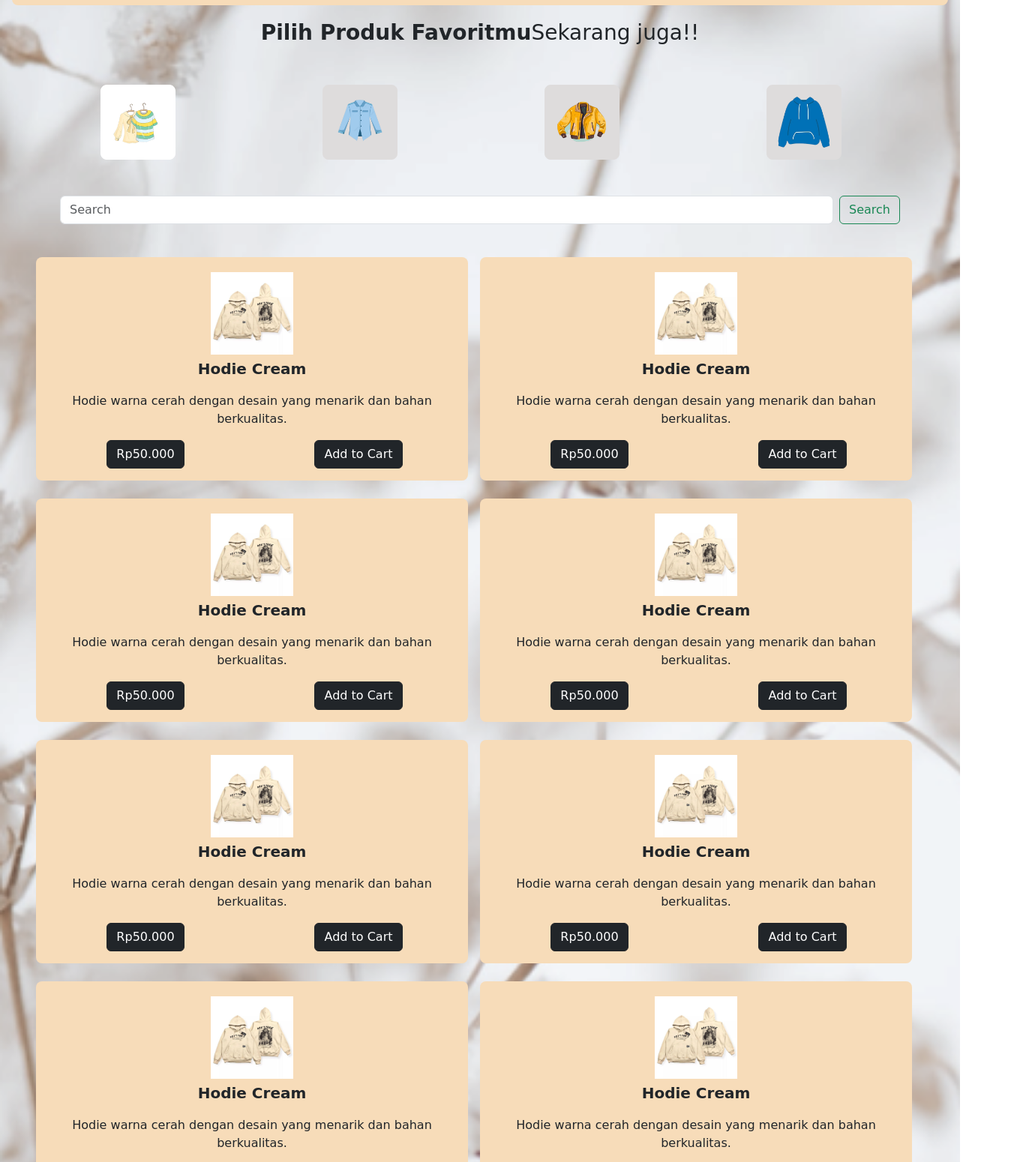
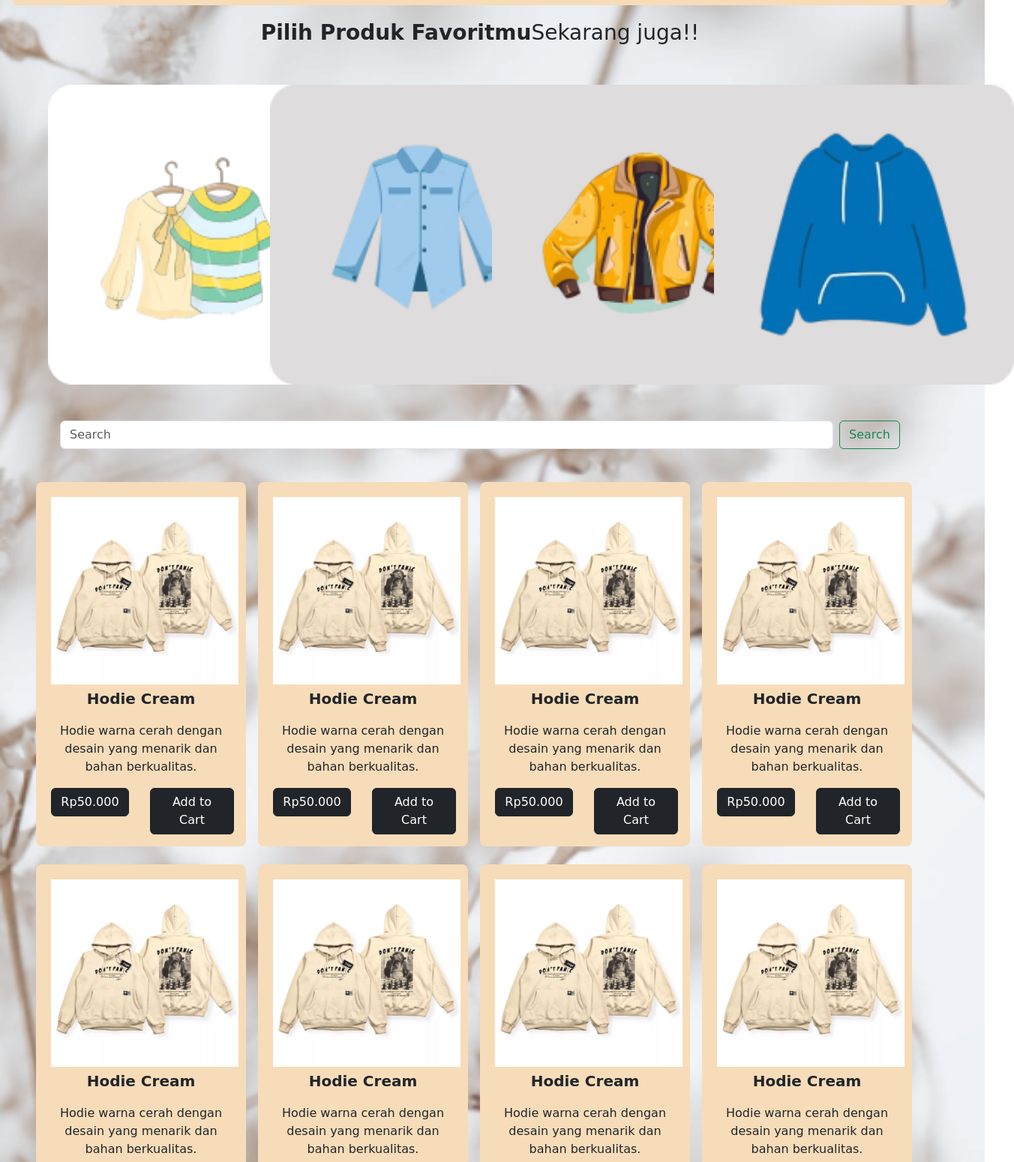
Before and after one commit to AfifahHasnaaaa/Fashion, a plain HTML site: page shop.html in a window 1280 px wide. Shown: the part 97-1647 px from the top of the page at 75% size, 1352 px wide, since content can reach past the window. Drawn offline with nearby package versions, Linux system fonts and the light colour scheme.

Commit message:
Update shop.html

```diff
--- a/shop.html
+++ b/shop.html
@@ -6,53 +6,13 @@
     <title>Shop.MyFashion</title>
     <link href="https://cdn.jsdelivr.net/npm/bootstrap@5.3.3/dist/css/bootstrap.min.css" rel="stylesheet">
     <style>
-      @media(max-width: 900px){
-            body{
-                width: 100%;
-            }
-          .content{
-        img{
-          width: 400px;
-          align-items: center;
-          align-content: center;
-        }
-      }
-      .isi{
-          img{
-            width: 250px;
-            align-items: center;
-            align-content: center;
-          }
-          .col-3{
-            width: 100%;
-            margin-bottom: 2;
-          }
-        }
-      }
       @media(max-width: 500px){
             body{
                 width: 70%;
             }
+          img{
+              width:50%;
       }
-      .content{
-        img{
-          width: 100px;
-          align-items: center;
-          align-content: center;
-        }
-      }
-      .isi{
-          img{
-            width: 110px;
-            align-items: center;
-            align-content: center;
-          }
-          .col-3{
-            width: 50%;
-            margin-bottom: 2;
-          }
-        }
-
     </style>
 </head>
 <body class="container-fluid p-3" style="background-image: url(Bahan/bg.png); background-position: cover; background-size: cover; background-repeat: no-repeat;font-family:cursive;">
@@ -88,22 +48,22 @@
         <p class="container text-center fs-3 fw-bolder mt-2 mb-2 ms-auto me-auto">Pilih Produk Favoritmu<span class="fs-3 fw-normal">Sekarang juga!!</span> </p>
 
         <div class="content row container text-center mt-2 p-3">
-          <div class="col-3">
+          <div class="col-lg-3">
             <div class="p-3 rounded rounded-3">
               <img src="Bahan/exp1.png" alt="" width="400">
             </div>
           </div>
-          <div class="col-3">
+          <div class="col-lg-3">
             <div class="p-3 rounded rounded-3">
               <img src="Bahan/exp2.png" alt="" width="400">
             </div>
           </div>
-          <div class="col-3">
+          <div class="col-lg-3">
             <div class="p-3 rounded rounded-3">
               <img src="Bahan/exp3.png" alt="" width="400">
             </div>
           </div>
-          <div class="col-3">
+          <div class="col-lg-3">
             <div class="p-3 rounded rounded-3">
               <img src="Bahan/exp4.png" alt="" width="400">
             </div>
@@ -116,7 +76,7 @@
         </form>
 
         <div class="isi row container align-items-center p-3">
-          <div class="col-3 p-2 rounded-3">
+          <div class="col-lg-3 p-2 rounded-3">
             <div class="container text-center m-1 p-2 rounded-3" style="background-color: #F7DCB9;">
               <div class="p-2">
                   <div class="p-1">
@@ -135,7 +95,7 @@
                 </div>
             </div>
           </div>
-          <div class="col-3 p-2 rounded-3">
+          <div class="col-lg-3 p-2 rounded-3">
             <div class="container text-center m-1 p-2 rounded-3" style="background-color: #F7DCB9;">
               <div class="p-2">
                   <div class="p-1">
@@ -154,7 +114,7 @@
                 </div>
             </div>
           </div>
-          <div class="col-3 p-2 rounded-3">
+          <div class="col-lg-3 p-2 rounded-3">
             <div class="container text-center m-1 p-2 rounded-3" style="background-color: #F7DCB9;">
               <div class="p-2">
                   <div class="p-1">
@@ -173,7 +133,7 @@
                 </div>
             </div>
           </div>
-          <div class="col-3 p-2 rounded-3">
+          <div class="col-lg-3 p-2 rounded-3">
             <div class="container text-center m-1 p-2 rounded-3" style="background-color: #F7DCB9;">
               <div class="p-2">
                   <div class="p-1">
@@ -192,7 +152,7 @@
                 </div>
             </div>
           </div>
-          <div class="col-3 p-2 rounded-3">
+          <div class="col-lg-3 p-2 rounded-3">
             <div class="container text-center m-1 p-2 rounded-3" style="background-color: #F7DCB9;">
               <div class="p-2">
                   <div class="p-1">
@@ -211,7 +171,7 @@
                 </div>
             </div>
           </div>
-          <div class="col-3 p-2 rounded-3">
+          <div class="col-lg-3 p-2 rounded-3">
             <div class="container text-center m-1 p-2 rounded-3" style="background-color: #F7DCB9;">
               <div class="p-2">
                   <div class="p-1">
@@ -230,7 +190,7 @@
                 </div>
             </div>
           </div>
-          <div class="col-3 p-2 rounded-3">
+          <div class="col-lg-3 p-2 rounded-3">
             <div class="container text-center m-1 p-2 rounded-3" style="background-color: #F7DCB9;">
               <div class="p-2">
                   <div class="p-1">
@@ -249,7 +209,7 @@
                 </div>
             </div>
           </div>
-          <div class="col-3 p-2 rounded-3">
+          <div class="col-lg-3 p-2 rounded-3">
             <div class="container text-center m-1 p-2 rounded-3" style="background-color: #F7DCB9;">
               <div class="p-2">
                   <div class="p-1">
@@ -268,7 +228,7 @@
                 </div>
             </div>
           </div>
-          <div class="col-3 p-2 rounded-3">
+          <div class="col-lg-3 p-2 rounded-3">
             <div class="container text-center m-1 p-2 rounded-3" style="background-color: #F7DCB9;">
               <div class="p-2">
                   <div class="p-1">
@@ -287,7 +247,7 @@
                 </div>
             </div>
           </div>
-          <div class="col-3 p-2 rounded-3">
+          <div class="col-lg-3 p-2 rounded-3">
             <div class="container text-center m-1 p-2 rounded-3" style="background-color: #F7DCB9;">
               <div class="p-2">
                   <div class="p-1">
@@ -306,7 +266,7 @@
                 </div>
             </div>
           </div>
-          <div class="col-3 p-2 rounded-3">
+          <div class="col-lg-3 p-2 rounded-3">
             <div class="container text-center m-1 p-2 rounded-3" style="background-color: #F7DCB9;">
               <div class="p-2">
                   <div class="p-1">
@@ -325,7 +285,7 @@
                 </div>
             </div>
           </div>
-          <div class="col-3 p-2 rounded-3">
+          <div class="col-lg-3 p-2 rounded-3">
             <div class="container text-center m-1 p-2 rounded-3" style="background-color: #F7DCB9;">
               <div class="p-2">
                   <div class="p-1">
```
